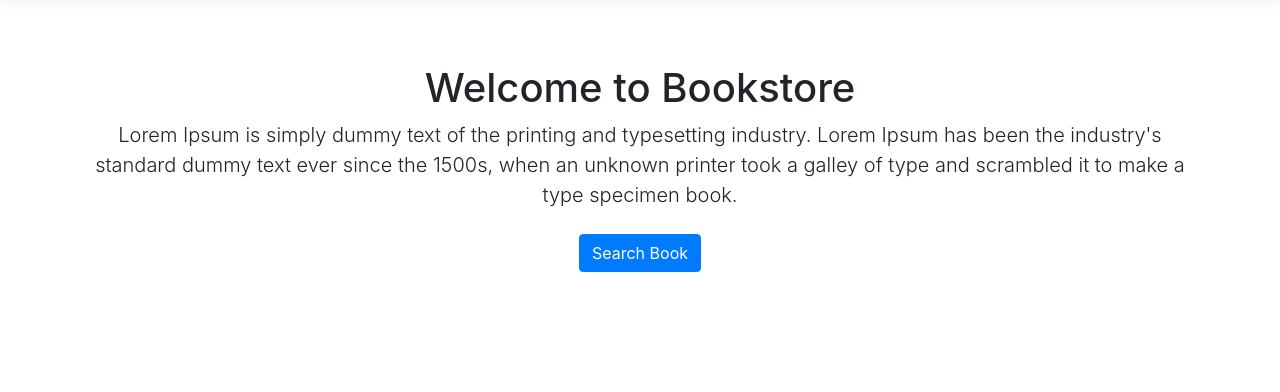
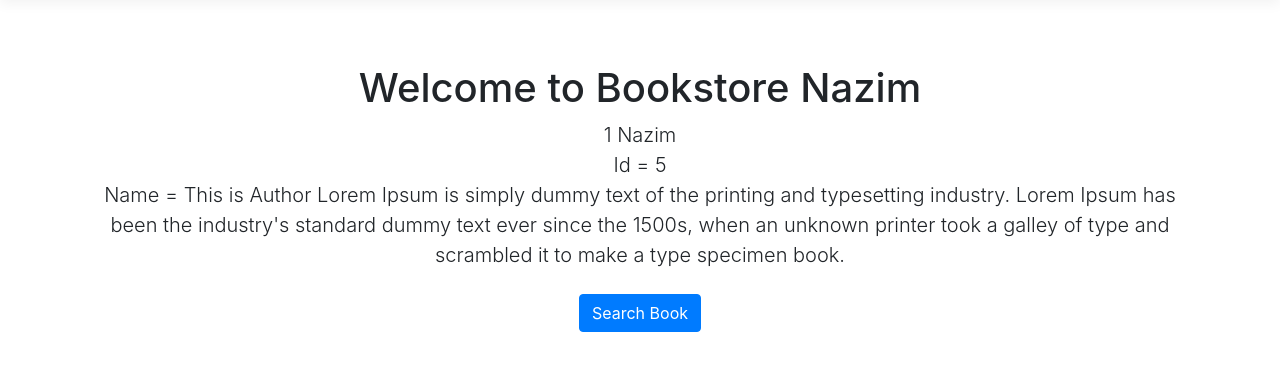
Before and after one commit to isnamdnazim/Bookstore, an ASP.NET Core app: page / in a window 1280 px wide. Shown: the part 59-451 px from the top of the page. Run offline with ASP.NET Core 8, Linux system fonts and the light colour scheme; some libraries are stand-ins or nearby versions.

Commit message:
Learning usages of ViewBag

```diff
--- a/BookStore/BookStore/Controllers/HomeController.cs
+++ b/BookStore/BookStore/Controllers/HomeController.cs
@@ -3,6 +3,8 @@ using System;
 using System.Collections.Generic;
 using System.Linq;
 using System.Threading.Tasks;
+using System.Dynamic;
+using BookStore.Models;
 
 namespace BookStore.Controllers
 {
@@ -10,6 +12,12 @@ namespace BookStore.Controllers
     {
         public ViewResult Index()
         {
+            ViewBag.Title = "Nazim";
+            dynamic data = new ExpandoObject();
+            data.Id = 1;
+            data.Name = "Nazim";
+            ViewBag.Data = data;
+            ViewBag.Type = new Book() { Id=5,Author = "This is Author" };
             return View();
         }
         public ViewResult AboutUs()
--- a/BookStore/BookStore/Views/Book/GetAllBooks.cshtml
+++ b/BookStore/BookStore/Views/Book/GetAllBooks.cshtml
@@ -1,7 +1,5 @@
 
 @model IEnumerable<Book>
-
-
 
 
 <div class="py-5">
@@ -26,7 +24,6 @@
                     </div>
                 </div>
             }
-
         </div>
     </div>
 </div>
--- a/BookStore/BookStore/Views/Home/Index.cshtml
+++ b/BookStore/BookStore/Views/Home/Index.cshtml
@@ -1,9 +1,14 @@
-
+@{
+    dynamic data = ViewBag.Data;
+}
 
 <section class="p-5 text-center">
     <div class="container">
-        <h1>Welcome to Bookstore</h1>
+        <h1>Welcome to Bookstore @ViewBag.Title</h1>
         <p class="lead">
+            @data.Id @data.Name<br />
+            Id = @ViewBag.Type.Id <br />
+            Name = @ViewBag.Type.Author
             Lorem Ipsum is simply dummy text of the printing and typesetting industry. Lorem Ipsum has been the industry's
             standard dummy text ever since the 1500s, when an unknown printer took a galley of type and scrambled it to make a
             type specimen book.
```
